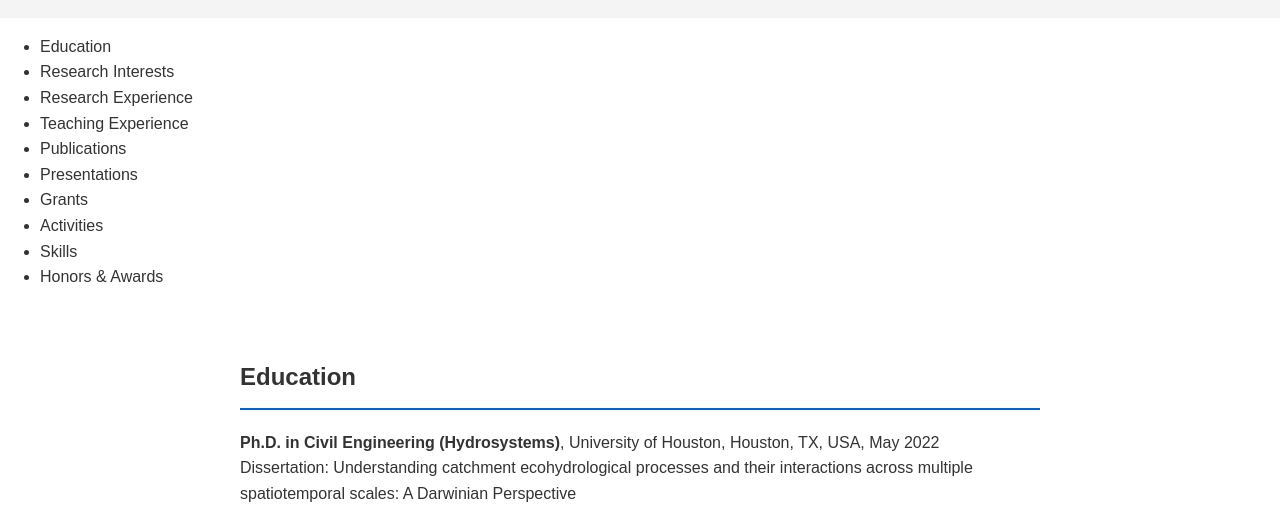
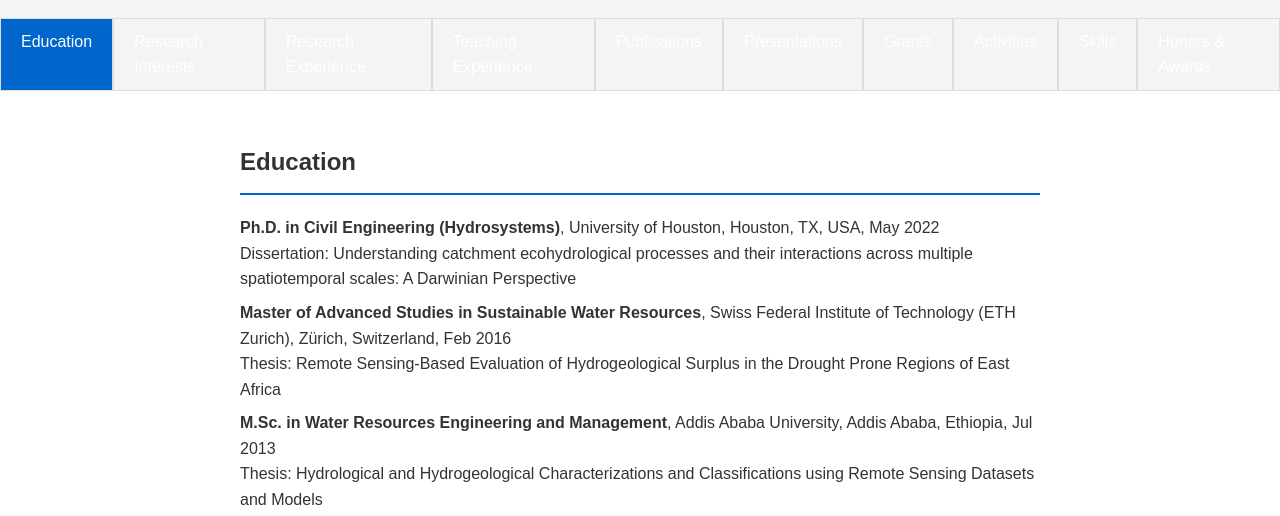
Before and after one commit to gutabeshu/gutawaqbeshu.github.io, a plain HTML site: page index.html in a window 1280 px wide. Shown: the part 219-735 px from the top of the page. Drawn offline with Linux system fonts and the light colour scheme; a script that the page names is missing.

Commit message:
Update styles.css

```diff
--- a/styles.css
+++ b/styles.css
@@ -27,6 +27,64 @@ header a {
 
 header a:hover {
     text-decoration: underline;
+}
+
+nav {
+    background: #333;
+    color: #fff;
+}
+
+nav ul {
+    list-style: none;
+    margin: 0;
+    padding: 0;
+    display: flex;
+    justify-content: center;
+}
+
+nav ul li {
+    margin: 0 10px;
+}
+
+nav ul li a {
+    color: #fff;
+    text-decoration: none;
+    padding: 10px 15px;
+    display: block;
+}
+
+nav ul li a:hover,
+nav ul li a.active {
+    background: #0066cc;
+}
+
+.tabs {
+    display: flex;
+    justify-content: space-around;
+    margin: 0;
+    padding: 0;
+    list-style: none;
+}
+
+.tabs .tab-link {
+    padding: 10px 20px;
+    cursor: pointer;
+    background: #f4f4f4;
+    margin: 0;
+    border: 1px solid #ddd;
+}
+
+.tabs .tab-link.current {
+    background: #0066cc;
+    color: white;
+}
+
+.tab-content {
+    display: none;
+}
+
+.tab-content.current {
+    display: block;
 }
 
 main {
```
